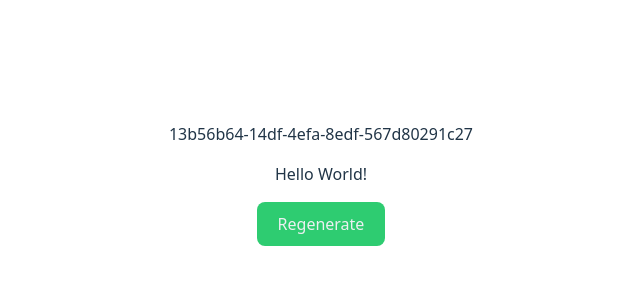
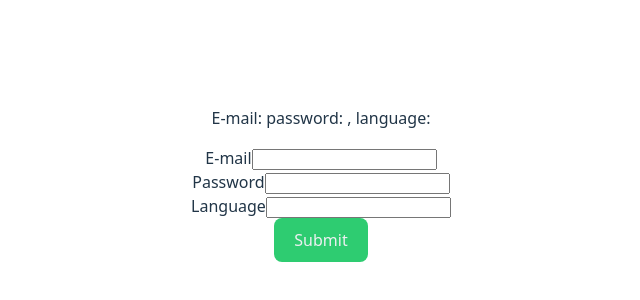
Before and after one commit to patrykomiotek/bosapp, a React (Vite) app: page / in a window 1280 px wide. Shown: the part 224-524 px from the top of the page, without its empty margins (319-959 px from the left). Built offline with nearby package versions, Linux system fonts and the light colour scheme.

Commit message:
feat: simple form state

```diff
--- a/src/App.tsx
+++ b/src/App.tsx
@@ -1,6 +1,7 @@
 // import { Fragment } from 'react';
 import "./App.css";
 import { Generator } from "./components/Generator";
+import { RegistrationFormState } from "./components/RegistrationFormState";
 // import Kaczka from "./ui/Text/Text";
 // import { Text } from "./ui/Text/Text";
 // import { Text } from "./ui/Text";
@@ -11,7 +12,8 @@ function App() {
   return (
     <>
       <div>
-        <Generator />
+        <RegistrationFormState />
+        {/* <Generator /> */}
         {/* <Text>test</Text>
         <Button>Click me</Button>
         <Button color="clouds" bgColor="carrot">
--- /dev/null
+++ b/src/components/RegistrationFormState.tsx
@@ -0,0 +1,76 @@
+import {
+  useState,
+  type ChangeEventHandler,
+  type FormEventHandler,
+} from "react";
+import { Button } from "../ui";
+
+export const RegistrationFormState = () => {
+  const [email, setEmail] = useState("");
+  const [password, setPassword] = useState("");
+  const [language, setLanguage] = useState("");
+
+  const handleSubmit: FormEventHandler = (event) => {
+    event.preventDefault();
+  };
+
+  const handleEmailChange: ChangeEventHandler<HTMLInputElement> = (event) => {
+    const value = event.currentTarget.value;
+    setEmail(value);
+  };
+
+  const handlePasswordChange: ChangeEventHandler<HTMLInputElement> = (
+    event
+  ) => {
+    const value = event.currentTarget.value;
+    setPassword(value);
+  };
+
+  const handleLanguageChange: ChangeEventHandler<HTMLInputElement> = (
+    event
+  ) => {
+    const value = event.currentTarget.value;
+    setLanguage(value);
+  };
+
+  return (
+    <div>
+      <div>
+        <p>
+          E-mail: {email} password: {password}, language: {language}
+        </p>
+      </div>
+      <form onSubmit={handleSubmit}>
+        <div>
+          <label htmlFor="email">E-mail</label>
+          <input
+            id="email"
+            name="email"
+            type="email"
+            onChange={handleEmailChange}
+          />
+        </div>
+        <div>
+          <label htmlFor="password">Password</label>
+          <input
+            id="password"
+            name="password"
+            type="password"
+            onChange={handlePasswordChange}
+          />
+        </div>
+        <div>
+          <label htmlFor="language">Language</label>
+          <input
+            id="language"
+            name="language"
+            onChange={handleLanguageChange}
+          />
+        </div>
+        <div>
+          <Button type="submit">Submit</Button>
+        </div>
+      </form>
+    </div>
+  );
+};
```
